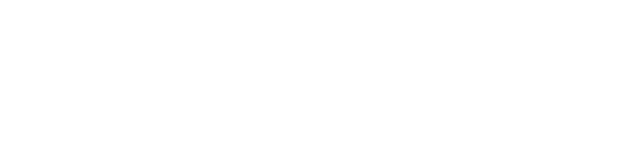
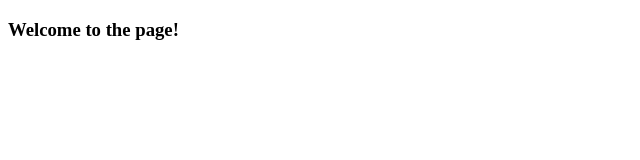
Before and after one commit to iamSHShUvo/shuvo-portfolio, a plain HTML site: page index.html in a window 1280 px wide. Shown: the whole page, without its empty margins (0-640 px from the left). Drawn offline with Linux system fonts and the light colour scheme.

Commit message:
body commit

```diff
--- a/index.html
+++ b/index.html
@@ -6,7 +6,9 @@
     <title>ShUvo's Portfolio</title>
   </head>
   <body>
-    <header></header>
+    <header>
+      <h3>Welcome to the page!</h3>
+    </header>
     <main></main>
     <footer></footer>
   </body>
```
